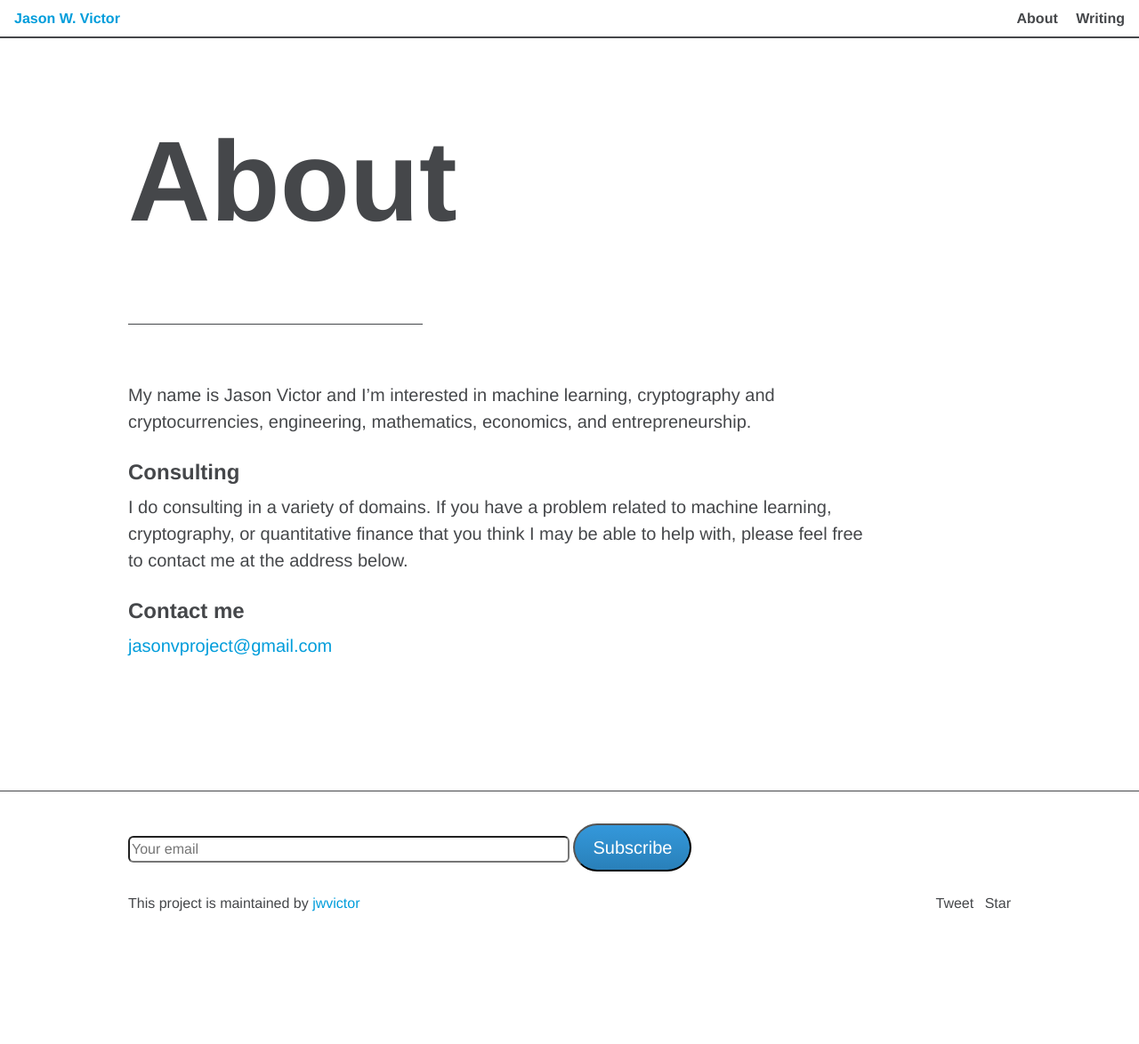
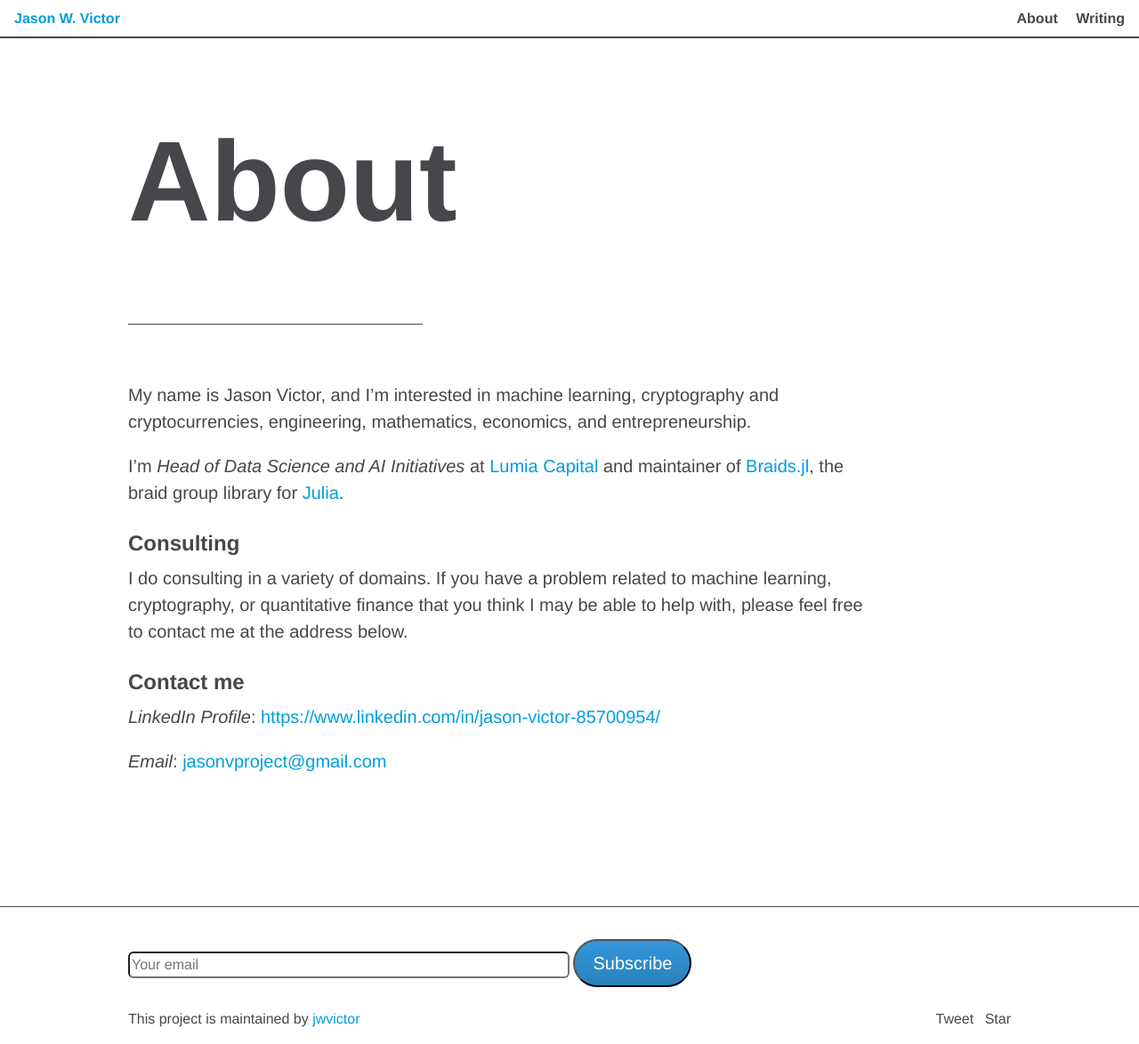
Before and after one commit to jwvictor/jwvictor.github.io, a Jekyll site: the page built from about.md, in a window 1280 px wide. Shown: the whole page at 89% size. Built offline with Jekyll 4.4.1, drawn with Linux system fonts in a browser that asks for light colours; comment, search, counter and statistics services are not loaded; before the commit the page ends 1044 px from its top, so only the background shows below that.

Commit message:
aboutpage

```diff
--- a/about.md
+++ b/about.md
@@ -4,7 +4,9 @@ title: About
 permalink: /about/
 ---
 
-My name is Jason Victor and I'm interested in machine learning, cryptography and cryptocurrencies, engineering, mathematics, economics, and entrepreneurship.
+My name is Jason Victor, and I'm interested in machine learning, cryptography and cryptocurrencies, engineering, mathematics, economics, and entrepreneurship.
+
+I'm *Head of Data Science and AI Initiatives* at [Lumia Capital](http://lumiacapital.com/) and maintainer of [Braids.jl](https://github.com/jwvictor/Braids.jl), the braid group library for [Julia](https://julialang.org/).
 
 ### Consulting
 
@@ -12,4 +14,6 @@ I do consulting in a variety of domains. If you have a problem related to machin
 
 ### Contact me
 
-[jasonvproject@gmail.com](mailto:jasonvproject@gmail.com)
+*LinkedIn Profile*: [https://www.linkedin.com/in/jason-victor-85700954/](https://www.linkedin.com/in/jason-victor-85700954/)
+
+*Email*: [jasonvproject@gmail.com](mailto:jasonvproject@gmail.com)
```
